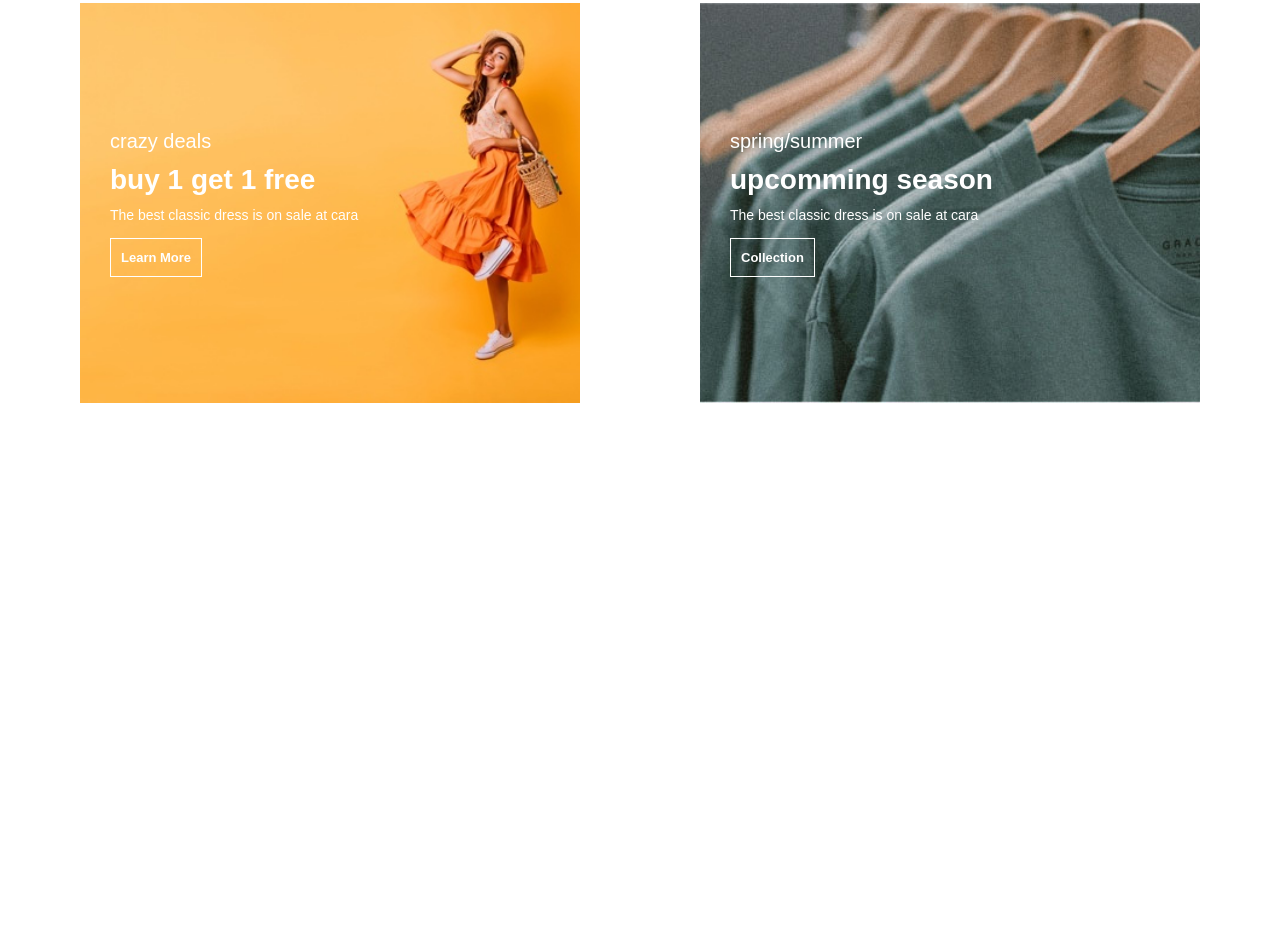
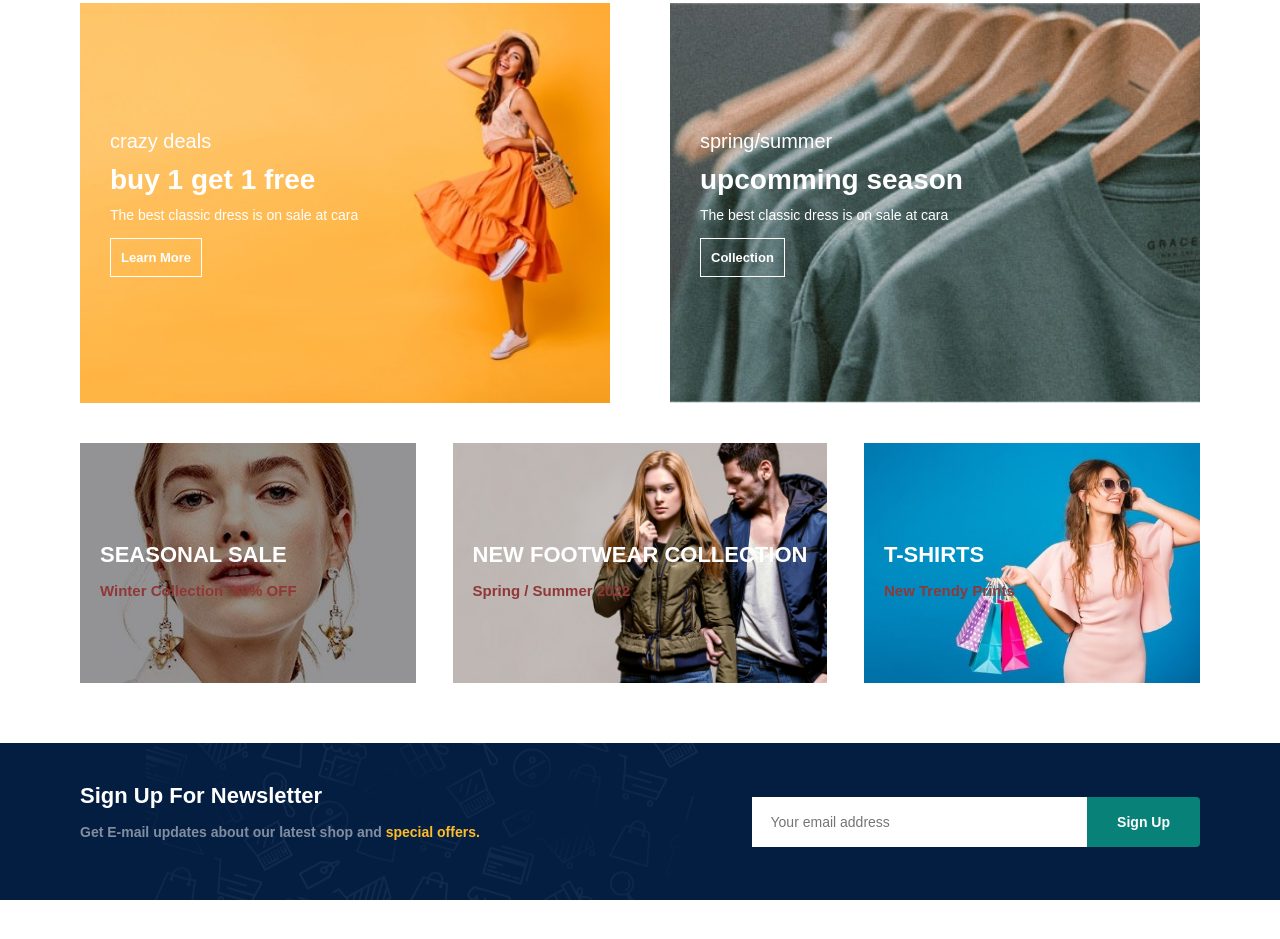
Before and after one commit to rashadalii/Full-Ecommerce-WebSite, a plain HTML site: page index.html in a window 1280 px wide. Shown: the part 9416-10355 px from the top of the page. Before the commit the page ends 9859 px from the top, so only its background shows below. Drawn offline with nearby package versions, Linux system fonts and the light colour scheme.

Commit message:
newsletter section added

```diff
--- a/index.html
+++ b/index.html
@@ -118,13 +118,13 @@
     </section>
 
     <section id="sm-banner" class="section-p1">
-        <div class="banner-box col-6 ">
+        <div class="banner-box  ">
             <h4>crazy deals</h4>
             <h2>buy 1 get 1 free</h2>
             <span>The best classic dress is on sale at cara</span>
             <button class="white">Learn More</button>
         </div>
-        <div class="banner-box col-6 banner-box2 ">
+        <div class="banner-box  banner-box2 ">
             <h4>spring/summer</h4>
             <h2>upcomming season</h2>
             <span>The best classic dress is on sale at cara</span>
@@ -133,6 +133,32 @@
 
     </section>
 
+
+    <section id="banner3">
+        <div class="banner-box ">
+            <h2>SEASONAL SALE</h2>
+            <h3>Winter Collection -50% OFF</h3>
+        </div>
+        <div class="banner-box banner-box2">
+            <h2>NEW FOOTWEAR COLLECTION</h2>
+            <h3>Spring / Summer 2022</h3>
+        </div>
+        <div class="banner-box banner-box3">
+            <h2>T-SHIRTS</h2>
+            <h3>New Trendy Prints </h3>
+        </div>
+    </section>
+
+    <section id="newsletter" class="section-p1 section-m1">
+        <div class="newstext">
+            <h4>Sign Up For Newsletter</h4>
+            <p>Get E-mail updates about our latest shop and <span>special offers.</span></p>
+        </div>
+        <div class="form">
+            <input type="text" placeholder="Your email address">
+            <button class="normal">Sign Up</button>
+        </div>
+    </section>
 
 
 
--- a/style.css
+++ b/style.css
@@ -334,6 +334,7 @@ button.white {
     justify-content: space-between;
     flex-wrap: wrap;
 
+
 }
 
 #sm-banner .banner-box {
@@ -342,7 +343,7 @@ button.white {
     justify-content: center;
     align-items: flex-start;
     background-image: url(img/b17.jpg);
-    min-width: 500px;
+    min-width: 530px;
     height: 50vh;
     background-size: cover;
     background-position: center;
@@ -371,3 +372,98 @@ button.white {
     font-weight: 500;
     padding-bottom: 15px;
 }
+
+
+#banner3 .banner-box {
+    display: flex;
+    flex-direction: column;
+    justify-content: center;
+    align-items: flex-start;
+    background-image: url(img/b7.jpg);
+    min-width: 30%;
+    height: 30vh;
+    background-size: cover;
+    background-position: center;
+    padding: 20px;
+    margin-bottom: 20px;
+}
+
+#banner3 {
+    display: flex;
+    justify-content: space-between;
+    flex-wrap: wrap;
+    padding: 0 80px;
+}
+
+#banner3 h2{
+    color: #fff;
+    font-weight: 900;
+    font-size: 22px;
+}
+
+#banner3 h3{
+    color: #903737;
+    font-weight: 800;
+    font-size: 15px;
+}
+
+#banner3 .banner-box2{
+    background-image: url("img/b4.jpg");
+}
+
+#banner3 .banner-box3{
+    background-image: url("img/b18.jpg");
+}
+
+#newsletter {
+    display: flex;
+    justify-content: space-between;
+    flex-wrap: wrap;
+    align-items: center;
+    background-image: url("img/b14.png");
+    background-repeat: no-repeat;
+    background-position: 20% 30%;
+    background-color: #041e42;
+}
+
+#newsletter h4{
+    font-size: 22px;
+    font-weight: 700;
+    color: #fff;
+}
+
+#newsletter p{
+    font-size: 14px;
+    font-weight: 600;
+    color: #818ea0;
+
+}
+
+#newsletter p span{
+    color: #ffbd27;
+
+}
+
+#newsletter input {
+    height: 3.125rem;
+    padding: 0 1.25em;
+    font-size: 14px;
+    width: 100%;
+    border: 1px solid transparent;
+    outline: none;
+    border-top-right-radius: 0;
+    border-bottom-right-radius: 0;
+}
+
+#newsletter button{
+    background-color: #088178;
+    color: #fff;
+    white-space: nowrap;
+    border-top-left-radius: 0;
+    border-bottom-left-radius: 0;
+}
+
+#newsletter .form {
+    display: flex;
+    width: 40%;
+}
```
Also changed, not shown: img/b14.png (added), img/b4.jpg (added), img/b7.jpg (added).
